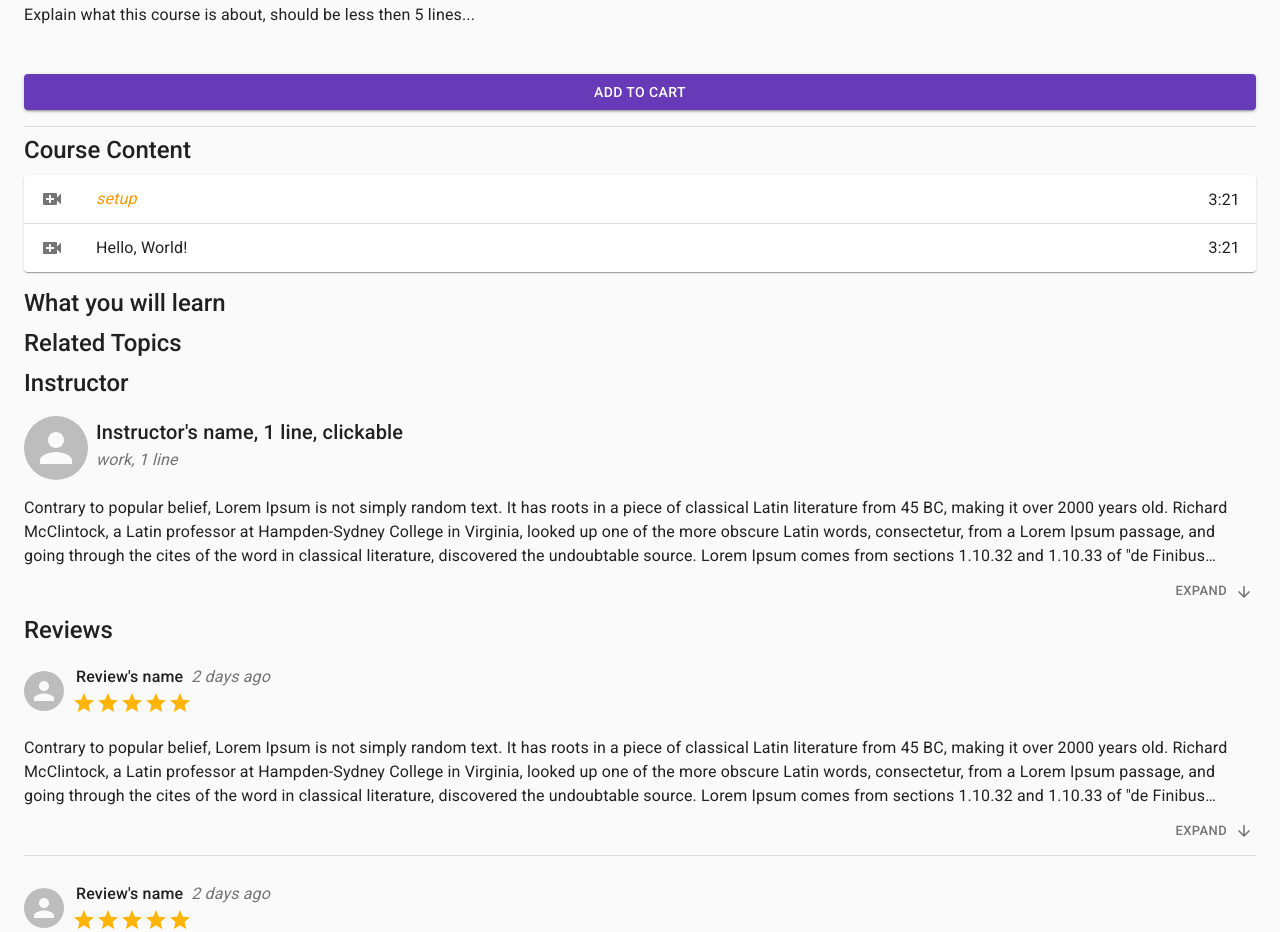
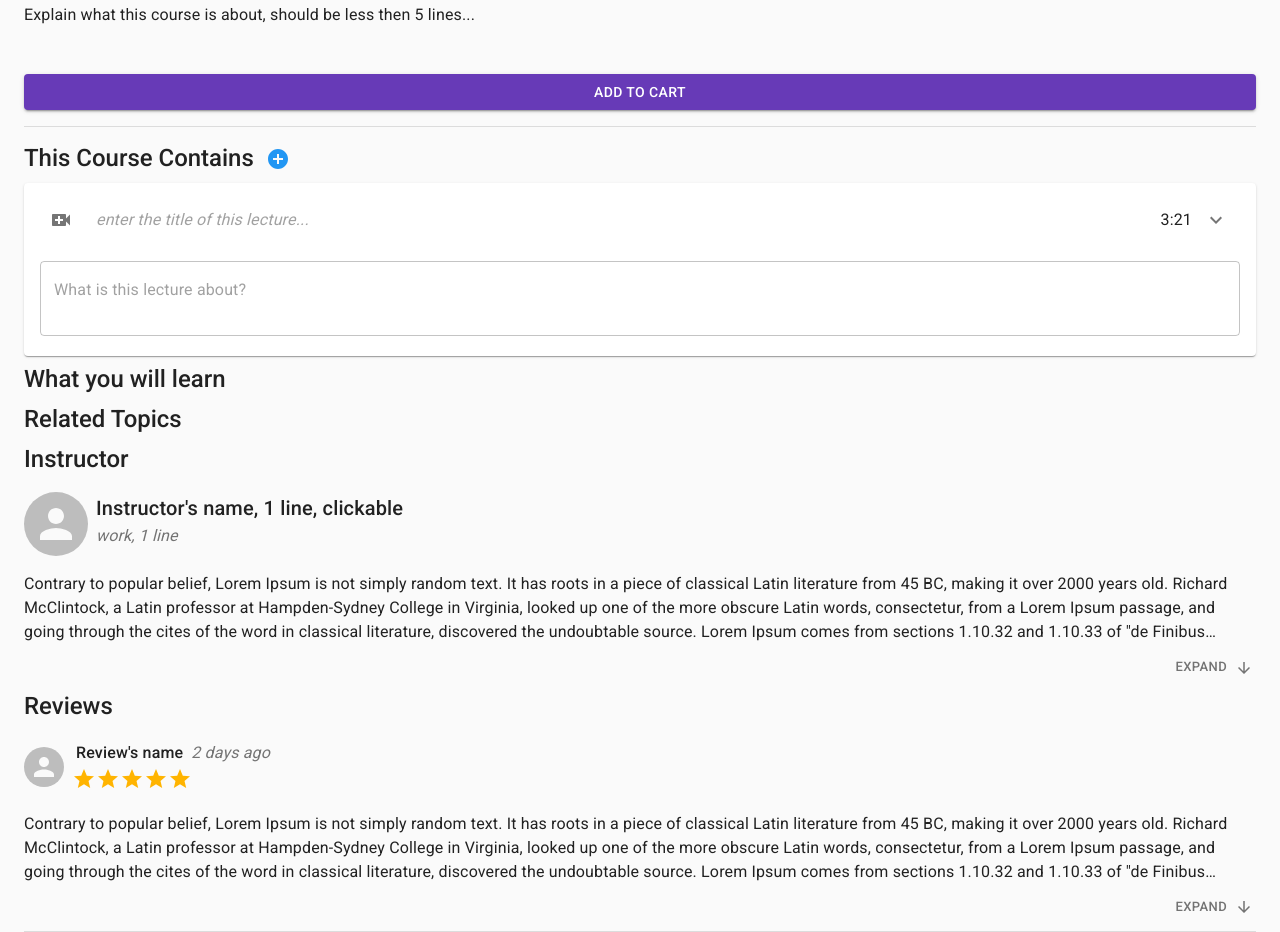
Before and after one commit to Az3r/webnc-frontend, a Next.js app: page /l/create in a window 1280 px wide. Shown: the part 1060-1992 px from the top of the page. Built offline with nearby package versions, Linux system fonts and the light colour scheme.

Commit message:
dev(lecturer): add new lecture

```diff
--- a/src/features/lecturer/create-course/index.jsx
+++ b/src/features/lecturer/create-course/index.jsx
@@ -21,6 +21,7 @@ import LongParagraph from '@/components/paragraph'
 import CreateCourseProvider from './create-course.context'
 import UploadThumbnail from './thumbnail.component'
 import UpdateInfo from './info.component'
+import UpdateVideo from './video.component'
 
 export default function CourseDetail() {
   const styles = useStyles()
@@ -37,32 +38,7 @@ export default function CourseDetail() {
         </Box>
         <Divider />
         <Box paddingTop={1} />
-        <Typography className={styles.header}>Course Content</Typography>
-        <Paper>
-          <List className={styles.preview_list}>
-            <ListItem button divider>
-              <ListItemIcon>
-                <VideoCall />
-              </ListItemIcon>
-              <ListItemText
-                primary="setup"
-                primaryTypographyProps={{ className: styles.preview_title }}
-              />
-              <ListItemSecondaryAction>
-                <Typography>3:21</Typography>
-              </ListItemSecondaryAction>
-            </ListItem>
-            <ListItem>
-              <ListItemIcon>
-                <VideoCall />
-              </ListItemIcon>
-              <ListItemText primary="Hello, World!" />
-              <ListItemSecondaryAction>
-                <Typography>3:21</Typography>
-              </ListItemSecondaryAction>
-            </ListItem>
-          </List>
-        </Paper>
+        <UpdateVideo />
         <Box paddingTop={1} />
         <Typography className={styles.header}>What you will learn</Typography>
         <Box paddingTop={1} />
--- /dev/null
+++ b/src/features/lecturer/create-course/video.component.jsx
@@ -0,0 +1,255 @@
+import React, { useState } from 'react'
+import PropTypes from 'prop-types'
+import {
+  Button,
+  Box,
+  Typography,
+  List,
+  ListItem,
+  ListItemIcon,
+  ListItemText,
+  ListItemSecondaryAction,
+  Paper,
+  Checkbox,
+  Tooltip,
+  TextField,
+  InputBase,
+  IconButton,
+  Collapse,
+  Dialog,
+  DialogContent,
+  DialogTitle,
+  DialogActions,
+  InputAdornment,
+  FormGroup,
+  Grid
+} from '@material-ui/core'
+import {
+  AccessTime,
+  AddCircle,
+  KeyboardArrowDown,
+  VideoCall
+} from '@material-ui/icons'
+import useStyles from './video.style'
+
+export default function UpdateVideo() {
+  const styles = useStyles()
+
+  const [dialog, show] = useState(false)
+
+  return (
+    <Box>
+      <Box display="flex" alignItems="center" color="info.main">
+        <Typography color="textPrimary" className={styles.header}>
+          This Course Contains
+        </Typography>
+        <Tooltip title="Add new lecture" placement="right">
+          <IconButton color="inherit" onClick={() => show(true)}>
+            <AddCircle />
+          </IconButton>
+        </Tooltip>
+      </Box>
+      <Paper>
+        <List className={styles.preview_list}>
+          <ListItem>
+            <ListItemIcon>
+              <Tooltip title="Enable preview" placement="top">
+                <Checkbox
+                  checkedIcon={<VideoCall className={styles.preview} />}
+                  icon={<VideoCall />}
+                />
+              </Tooltip>
+            </ListItemIcon>
+            <ListItemText
+              disableTypography
+              primary={
+                <InputBase
+                  inputProps={{ className: styles.placeholder }}
+                  placeholder="enter the title of this lecture..."
+                  fullWidth
+                />
+              }
+            />
+            <ListItemSecondaryAction>
+              <Box
+                display="flex"
+                flexDirection="row-reverse"
+                alignItems="center"
+              >
+                <IconButton>
+                  <KeyboardArrowDown />
+                </IconButton>
+                <Typography>3:21</Typography>
+              </Box>
+            </ListItemSecondaryAction>
+          </ListItem>
+          <Collapse in={true}>
+            <ListItem>
+              <ListItemText>
+                <TextField
+                  fullWidth
+                  variant="outlined"
+                  rows={2}
+                  rowsMax={2}
+                  multiline
+                  placeholder="What is this lecture about?"
+                />
+              </ListItemText>
+            </ListItem>
+          </Collapse>
+        </List>
+      </Paper>
+      <Dialog open={dialog} maxWidth="md" fullWidth onClose={() => show(false)}>
+        <VideoDialog onDone={() => show(false)} />
+      </Dialog>
+    </Box>
+  )
+}
+
+function VideoDialog({ onDone, onCancel }) {
+  const styles = useStyles()
+
+  const [title, setTitle] = useState('')
+  const [url, setUrl] = useState('')
+  const [desc, setDesc] = useState('')
+  const [preview, setPreview] = useState(false)
+  const [hour, setHour] = useState(null)
+  const [minute, setMinute] = useState(null)
+  const [second, setSecond] = useState(null)
+
+  function submit(e) {
+    e.preventDefault()
+    onDone({ title, url, desc, preview, hour, minute, second })
+  }
+
+  return (
+    <form onSubmit={submit}>
+      <DialogTitle>Add New Lecture</DialogTitle>
+      <DialogContent>
+        <Grid container spacing={2}>
+          <Grid item xs={12}>
+            <TextField
+              onFocus={(e) => e.target.select()}
+              required
+              autoFocus
+              label="Title"
+              value={title}
+              onChange={(e) => setTitle(e.target.value)}
+              fullWidth
+            />
+          </Grid>
+          <Grid item xs={12}>
+            <TextField
+              required
+              onFocus={(e) => e.target.select()}
+              type="url"
+              label="Video's Url"
+              fullWidth
+              value={url}
+              onChange={(e) => setUrl(e.target.value)}
+              InputProps={{
+                endAdornment: (
+                  <Tooltip title="Enable preview" placement="top">
+                    <InputAdornment position="end">
+                      <Checkbox
+                        icon={<VideoCall />}
+                        checkedIcon={<VideoCall className={styles.preview} />}
+                      />
+                    </InputAdornment>
+                  </Tooltip>
+                )
+              }}
+            />
+          </Grid>
+          <Grid item xs={12}>
+            <FormGroup row className={styles.form_duration}>
+              <Box color="text.secondary" paddingRight={1}>
+                <Tooltip title="Lecture's duration" placement="top">
+                  <AccessTime />
+                </Tooltip>
+              </Box>
+              <InputBase
+                type="number"
+                required
+                onFocus={(e) => e.target.select()}
+                value={hour}
+                onChange={(e) => setHour(e.target.valueAsNumber)}
+                inputProps={{ min: 0, max: 23, style: { textAlign: 'center' } }}
+                placeholder="00"
+                className={styles.input_duration}
+              />
+              <Box paddingX={0.5}>
+                <Typography align="center">h</Typography>
+              </Box>
+              <InputBase
+                type="number"
+                required
+                value={minute}
+                onChange={(e) => setMinute(e.target.valueAsNumber)}
+                onFocus={(e) => e.target.select()}
+                inputProps={{
+                  min: 0,
+                  max: 59,
+                  step: 15,
+                  style: { textAlign: 'center' }
+                }}
+                placeholder="00"
+                className={styles.input_duration}
+              />
+              <Box paddingX={0.5}>
+                <Typography>m</Typography>
+              </Box>
+              <InputBase
+                type="number"
+                required
+                value={second}
+                onChange={(e) => setSecond(e.target.valueAsNumber)}
+                onFocus={(e) => e.target.select()}
+                inputProps={{
+                  min: 0,
+                  max: 59,
+                  step: 15,
+                  style: { textAlign: 'center' }
+                }}
+                placeholder="00"
+                className={styles.input_duration}
+              />
+              <Box paddingX={0.5}>
+                <Typography>s</Typography>
+              </Box>
+            </FormGroup>
+          </Grid>
+          <Grid item xs={12}>
+            <TextField
+              variant="outlined"
+              placeholder="What is this lecture about?"
+              fullWidth
+              multiline
+              rows={2}
+              rowsMax={5}
+            />
+          </Grid>
+        </Grid>
+        <Box padding={2} />
+      </DialogContent>
+      <DialogActions>
+        <Button onClick={onCancel} color="primary" style={{ width: 120 }}>
+          Cancel
+        </Button>
+        <Button
+          type="submit"
+          variant="contained"
+          color="primary"
+          style={{ width: 120 }}
+        >
+          Add
+        </Button>
+      </DialogActions>
+    </form>
+  )
+}
+
+VideoDialog.propTypes = {
+  onDone: PropTypes.func.isRequired,
+  onCancel: PropTypes.func.isRequired
+}
--- /dev/null
+++ b/src/features/lecturer/create-course/video.style.js
@@ -0,0 +1,22 @@
+import { makeStyles } from '@material-ui/core'
+
+export default makeStyles((theme) => ({
+  header: {
+    ...theme.typography.h5,
+    fontWeight: theme.typography.h6.fontWeight
+  },
+  preview: {
+    color: theme.palette.warning.main
+  },
+  placeholder: {
+    ['&::placeholder']: {
+      fontStyle: 'italic'
+    }
+  },
+  form_duration: {
+    alignItems: 'center'
+  },
+  input_duration: {
+    width: 48
+  }
+}))
```
